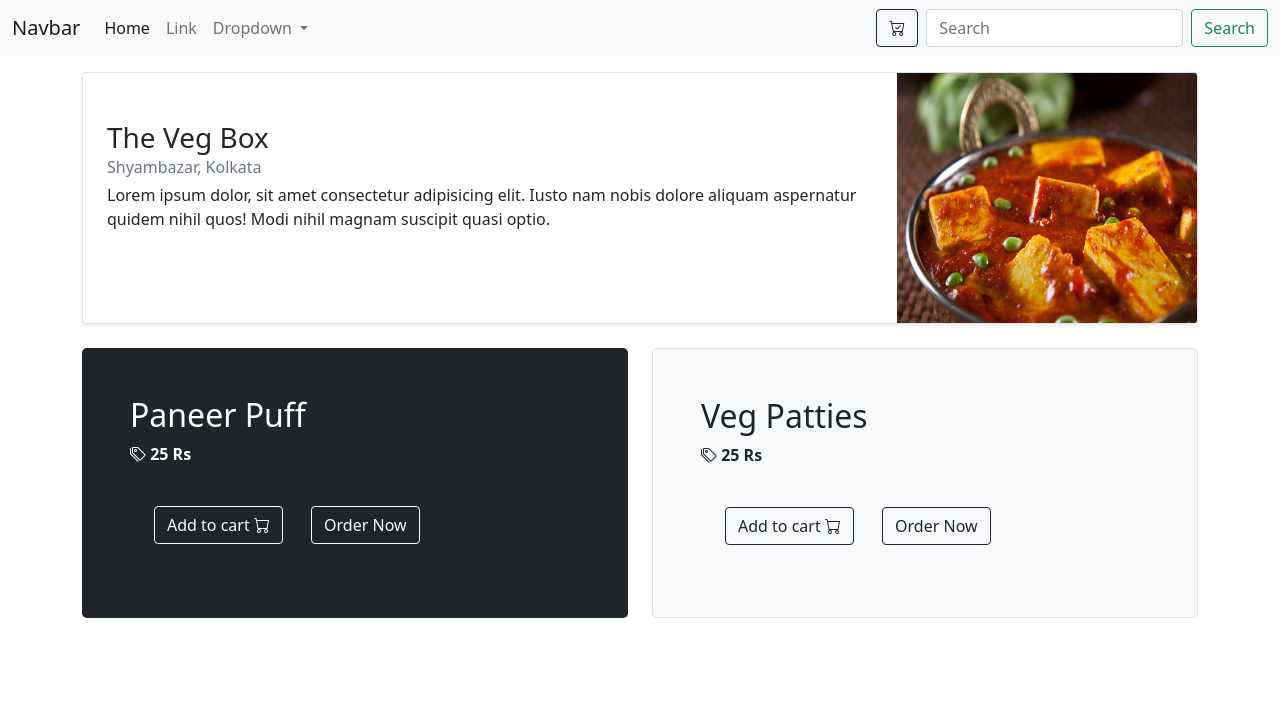
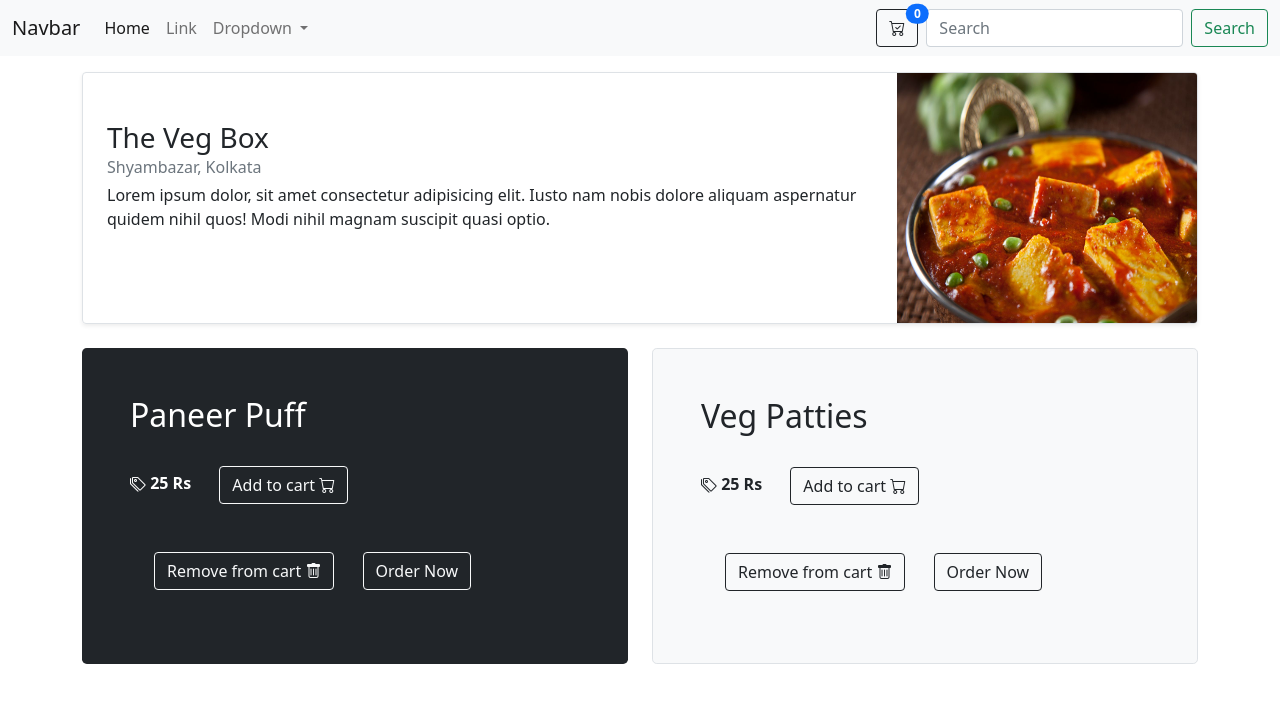
Before and after one commit to ankitmalakar7/Django-Food-delivery-app, a Django app: page /foodie/view/2 in a window 1280 px wide. Shown: the top 703 px of the page. Run offline with Django 3.2, Linux system fonts and the light colour scheme; data comes from the database, SQL or seed files in the repository; some libraries are stand-ins or nearby versions.

Commit message:
cart done, working on orders

```diff
--- a/FoodDeliveryApp/fda/foodie/templates/foodie/basic.html
+++ b/FoodDeliveryApp/fda/foodie/templates/foodie/basic.html
@@ -70,21 +70,10 @@
               </ul>
             </li>
           </ul>
-          <button
-            type="button"
-            id="pop"
-            class="btn btn-outline-dark mx-2"
-            data-bs-container="body"
-            data-bs-toggle="popover"
-            data-bs-placement="bottom"
-            data-bs-html="true"
-            data-bs-content="Bottom popover"
-          >
-            <i class="bi bi-cart-check"></i>
-          </button>
+          {% block nav %}{% endblock nav %}
           <form class="d-flex">
             <input
-              class="form-control me-2"
+              class="form-control me-2 mx-2"
               type="search"
               placeholder="Search"
               aria-label="Search"
@@ -108,11 +97,7 @@
       integrity="sha256-H+K7U5CnXl1h5ywQfKtSj8PCmoN9aaq30gDh27Xc0jk="
       crossorigin="anonymous"
     ></script>
-    <script>
-      $(function () {
-        $('[data-bs-toggle="popover"]').popover()
-      })
-    </script>
+    <script></script>
     {% block js %}{% endblock js %}
   </body>
 </html>
--- a/FoodDeliveryApp/fda/foodie/templates/foodie/view.html
+++ b/FoodDeliveryApp/fda/foodie/templates/foodie/view.html
@@ -1,4 +1,31 @@
-{% extends 'foodie/basic.html' %} {% block body %} {% for fid in fid %}
+{% extends 'foodie/basic.html' %} {% block nav %}
+<button
+  type="button"
+  id="popover"
+  class="btn btn-outline-dark position-relative"
+  data-bs-container="body"
+  data-bs-toggle="popover"
+  data-bs-placement="bottom"
+  data-bs-html="true"
+  data-bs-content=""
+>
+  <i class="bi bi-cart-check"></i
+  ><span
+    class="
+      position-absolute
+      top-0
+      start-100
+      translate-middle
+      badge
+      rounded-pill
+      bg-primary
+      my-1
+    "
+    id="cart"
+    >0</span
+  >
+</button>
+{% endblock nav %} {% block body %} {% for fid in fid %}
 {% if fid.res_name == "Biriyani House" %}
 <div class="container">
   <div
@@ -20,46 +47,75 @@
       <h3 class="mb-0">{{fid.res_name}}</h3>
       <div class="mb-1 text-muted">{{fid.res_adrs}}</div>
       <p class="card-text mb-auto">
-        Lorem ipsum dolor, sit amet consectetur adipisicing elit. Iusto nam nobis dolore aliquam aspernatur quidem nihil quos! Modi nihil magnam suscipit quasi optio.
+        Lorem ipsum dolor, sit amet consectetur adipisicing elit. Iusto nam
+        nobis dolore aliquam aspernatur quidem nihil quos! Modi nihil magnam
+        suscipit quasi optio.
       </p>
     </div>
     <div class="col-auto d-none d-lg-block">
-      <img src="../../../media/foodie/images/Biriyani_House.jpg" class="bd-placeholder-img" width="300" height="250" alt="" />
+      <img
+        src="../../../media/foodie/images/Biriyani_House.jpg"
+        class="bd-placeholder-img"
+        width="300"
+        height="250"
+        alt=""
+      />
     </div>
   </div>
   <div class="row align-items-md-stretch">
     <div class="col-md-6">
       <div class="h-100 p-5 text-white bg-dark rounded-3">
-        <h2>Chicken Biriyani</h2>
-        <p>
-          <b><i class="bi bi-tags"></i> {{fid.price}} Rs</b>
-        </p>
-        <button class="btn btn-outline-light mx-4 my-4" type="button">
+        <span id="namer1f1"><h2>Chicken Biriyani</h2></span>
+        <span id="pricer1f1"
+          ><b><i class="bi bi-tags"></i> {{fid.price}} Rs</b></span
+        >
+      <span id="divfdr1f1" class="divfd">
+        <button
+          class="btn btn-outline-light cart mx-4 my-4"
+          id="r1f1"
+          type="button"
+        >
           Add to cart <i class="bi bi-cart"></i>
         </button>
-        <button class="btn btn-outline-light" type="button">
-          Order Now
+        <button
+        class="btn btn-outline-light remove mx-4 my-4"
+        id="r1f1"
+        type="button"
+        >
+        Remove from cart <i class="bi bi-trash"></i>
       </button>
+    </span>
+        <button class="btn btn-outline-light" type="button">Order Now</button>
       </div>
     </div>
     <div class="col-md-6">
       <div class="h-100 p-5 bg-light border rounded-3">
-        <h2>Mutton Biriyani</h2>
-        <p>
-          <b><i class="bi bi-tags"></i> {{fid.price}} Rs</b>
-        </p>
-        <button class="btn btn-outline-dark mx-4 my-4" type="button">
+        <span id="namer1f2"><h2>Mutton Biriyani</h2></span>
+        <span id="pricer1f2"
+          ><b><i class="bi bi-tags"></i> {{fid.price}} Rs</b></span
+        >
+        <span id="divfdr1f2" class="divfd">
+        <button
+          class="btn btn-outline-dark cart mx-4 my-4"
+          id="r1f2"
+          type="button"
+        >
           Add to cart <i class="bi bi-cart"></i>
         </button>
-        <button class="btn btn-outline-dark" type="button">
-          Order Now
+        <button
+        class="btn btn-outline-dark remove mx-4 my-4"
+        id="r1f2"
+        type="button"
+        >
+        Remove from cart <i class="bi bi-trash"></i>
       </button>
+      </span>
+        <button class="btn btn-outline-dark" type="button">Order Now</button>
       </div>
     </div>
   </div>
 </div>
-{% endif %}
-{% if fid.res_name == "The Veg Box" %}
+{% endif %} {% if fid.res_name == "The Veg Box" %}
 <div class="container">
   <div
     class="
@@ -80,46 +136,75 @@
       <h3 class="mb-0">{{fid.res_name}}</h3>
       <div class="mb-1 text-muted">{{fid.res_adrs}}</div>
       <p class="card-text mb-auto">
-        Lorem ipsum dolor, sit amet consectetur adipisicing elit. Iusto nam nobis dolore aliquam aspernatur quidem nihil quos! Modi nihil magnam suscipit quasi optio.
+        Lorem ipsum dolor, sit amet consectetur adipisicing elit. Iusto nam
+        nobis dolore aliquam aspernatur quidem nihil quos! Modi nihil magnam
+        suscipit quasi optio.
       </p>
     </div>
     <div class="col-auto d-none d-lg-block">
-      <img src="../../../media/foodie/images/panner.jpg" class="bd-placeholder-img" width="300" height="250" alt="" />
+      <img
+        src="../../../media/foodie/images/panner.jpg"
+        class="bd-placeholder-img"
+        width="300"
+        height="250"
+        alt=""
+      />
     </div>
   </div>
   <div class="row align-items-md-stretch">
     <div class="col-md-6">
       <div class="h-100 p-5 text-white bg-dark rounded-3">
-        <h2>Paneer Puff</h2>
-        <p>
-          <b><i class="bi bi-tags"></i> {{fid.price}} Rs</b>
-        </p>
-        <button class="btn btn-outline-light mx-4 my-4" type="button">
+        <span id="namer2f1"><h2>Paneer Puff</h2></span>
+        <span id="pricer2f1"
+          ><b><i class="bi bi-tags"></i> {{fid.price}} Rs</b></span
+        >
+        <span id="divfdr2f1" class="divfd">
+        <button
+          class="btn btn-outline-light cart mx-4 my-4"
+          id="r2f1"
+          type="button"
+        >
           Add to cart <i class="bi bi-cart"></i>
         </button>
-        <button class="btn btn-outline-light" type="button">
-          Order Now
+        <button
+        class="btn btn-outline-light remove mx-4 my-4"
+        id="r2f1"
+        type="button"
+        >
+        Remove from cart <i class="bi bi-trash"></i>
       </button>
+      </span>
+        <button class="btn btn-outline-light" type="button">Order Now</button>
       </div>
     </div>
     <div class="col-md-6">
       <div class="h-100 p-5 bg-light border rounded-3">
-        <h2>Veg Patties</h2>
-        <p>
-          <b><i class="bi bi-tags"></i> {{fid.price}} Rs</b>
-        </p>
-        <button class="btn btn-outline-dark mx-4 my-4" type="button">
+        <span id="namer2f2"><h2>Veg Patties</h2></span>
+        <span id="pricer2f2"
+          ><b><i class="bi bi-tags"></i> {{fid.price}} Rs</b></span
+        >
+        <span id="divfdr2f2" class="divfd">
+        <button
+          class="btn btn-outline-dark cart mx-4 my-4"
+          id="r2f2"
+          type="button"
+        >
           Add to cart <i class="bi bi-cart"></i>
         </button>
-        <button class="btn btn-outline-dark" type="button">
-          Order Now
+        <button
+        class="btn btn-outline-dark remove mx-4 my-4"
+        id="r2f2"
+        type="button"
+        >
+        Remove from cart <i class="bi bi-trash"></i>
       </button>
+      </span>
+        <button class="btn btn-outline-dark" type="button">Order Now</button>
       </div>
     </div>
   </div>
 </div>
-{% endif %}
-{% if fid.res_name == "Ice Corner" %}
+{% endif %} {% if fid.res_name == "Ice Corner" %}
 <div class="container">
   <div
     class="
@@ -140,32 +225,50 @@
       <h3 class="mb-0">{{fid.res_name}}</h3>
       <div class="mb-1 text-muted">{{fid.res_adrs}}</div>
       <p class="card-text mb-auto">
-        Lorem ipsum dolor, sit amet consectetur adipisicing elit. Iusto nam nobis dolore aliquam aspernatur quidem nihil quos! Modi nihil magnam suscipit quasi optio.
+        Lorem ipsum dolor, sit amet consectetur adipisicing elit. Iusto nam
+        nobis dolore aliquam aspernatur quidem nihil quos! Modi nihil magnam
+        suscipit quasi optio.
       </p>
     </div>
     <div class="col-auto d-none d-lg-block">
-      <img src="../../../media/foodie/images/IceCream.jpg" class="bd-placeholder-img" width="300" height="250" alt="" />
+      <img
+        src="../../../media/foodie/images/IceCream.jpg"
+        class="bd-placeholder-img"
+        width="300"
+        height="250"
+        alt=""
+      />
     </div>
   </div>
   <div class="row align-items-md-stretch">
     <div class="col-md-6">
       <div class="h-100 p-5 text-white bg-dark rounded-3">
-        <h2>Butterscotch</h2>
-        <p>
+        <span id="namer3f1"> <h2>Butterscotch</h2> </span>
+        <span id="pricer3f1">
           <b><i class="bi bi-tags"></i> {{fid.price}} Rs</b>
-        </p>
-        <button class="btn btn-outline-light mx-4 my-4" type="button">
+        </span>
+        <span id="divfdr3f1" class="divfd">
+        <button
+          class="btn btn-outline-light cart mx-4 my-4"
+          id="r3f1"
+          type="button"
+        >
           Add to cart <i class="bi bi-cart"></i>
         </button>
-        <button class="btn btn-outline-light" type="button">
-          Order Now
+        <button
+        class="btn btn-outline-light remove mx-4 my-4"
+        id="r3f1"
+        type="button"
+        >
+        Remove from cart <i class="bi bi-trash"></i>
       </button>
+      </span>
+        <button class="btn btn-outline-light" type="button">Order Now</button>
       </div>
     </div>
   </div>
 </div>
-{% endif %}
-{% if fid.res_name == "The Cake Shop" %}
+{% endif %} {% if fid.res_name == "The Cake Shop" %}
 <div class="container">
   <div
     class="
@@ -186,33 +289,99 @@
       <h3 class="mb-0">{{fid.res_name}}</h3>
       <div class="mb-1 text-muted">{{fid.res_adrs}}</div>
       <p class="card-text mb-auto">
-        Lorem ipsum dolor, sit amet consectetur adipisicing elit. Iusto nam nobis dolore aliquam aspernatur quidem nihil quos! Modi nihil magnam suscipit quasi optio.
+        Lorem ipsum dolor, sit amet consectetur adipisicing elit. Iusto nam
+        nobis dolore aliquam aspernatur quidem nihil quos! Modi nihil magnam
+        suscipit quasi optio.
       </p>
     </div>
     <div class="col-auto d-none d-lg-block">
-      <img src="../../../media/foodie/images/Cakes.jpg" class="bd-placeholder-img" width="300" height="250" alt="" />
+      <img
+        src="../../../media/foodie/images/Cakes.jpg"
+        class="bd-placeholder-img"
+        width="300"
+        height="250"
+        alt=""
+      />
     </div>
   </div>
   <div class="row align-items-md-stretch">
     <div class="col-md-6">
       <div class="h-100 p-5 text-white bg-dark rounded-3">
-        <h2>Butterscotch</h2>
-        <p>
+        <span><h2>id="namer1f1"Butterscotch</h2> </span
+        ><span>
+          id="pricer4f1">
           <b><i class="bi bi-tags"></i> {{fid.price}} Rs</b>
-        </p>
-        <button class="btn btn-outline-light mx-4 my-4" type="button">
+        </span>
+        <span id="divfdr4f1" class="divfd">
+        <button
+          class="btn btn-outline-light cart mx-4 my-4"
+          id="r4f1"
+          type="button"
+        >
           Add to cart <i class="bi bi-cart"></i>
         </button>
-        <button class="btn btn-outline-light" type="button">
-          Order Now
+        <button
+        class="btn btn-outline-light remove mx-4 my-4"
+        id="r4f1"
+        type="button"
+        >
+        Remove from cart <i class="bi bi-trash"></i>
       </button>
+      </span>
+        <button class="btn btn-outline-light" type="button">Order Now</button>
       </div>
     </div>
   </div>
 </div>
-{% endif %}
+{% endif %} {% endfor %} {% endblock body %} {% block js %}
+<script>
+  $(function () {
+    $('[data-bs-toggle="popover"]').popover();
+  });
+  if(localStorage.getItem('cart') == null){
+    var cart = {};
+  }
+  else{
+    var cart = JSON.parse(localStorage.getItem('cart'));
+    updateCart(cart);
+  }
+  $('button.cart').click(function () {
+    var id = $(this).attr('id');
+    var name = $('#name' + id).text();
+    var price = $('#price' + id).text();
+    var quantity = 1;
+    if (cart[id] == null) {
+      cart[id] = {
+        name: name,
+        price: price,
+        quantity: quantity
+      };
+    } else {
+      cart[id].quantity++;
+    }
+    localStorage.setItem('cart', JSON.stringify(cart));
+    updateCart(cart);
+  });
+  function updateCart(cart) {
+    var sum = 0;
+    for (var item in cart) {
+      sum += cart[item].quantity;
+      console.log(cart[item].quantity);
 
-{% endfor %}
-{% endblock body %}
-{% block js %}
+    }
+    localStorage.setItem('cart', JSON.stringify(cart));
+    $('#cart').text(sum);
+  }
+  $('button.remove').click(function () {
+    cart = JSON.parse(localStorage.getItem('cart'));
+    var id = $(this).attr('id');
+    if (cart[id].quantity > 0) {
+      cart[id].quantity--;
+    } else {
+      delete cart[id];
+    }
+    localStorage.setItem('cart', JSON.stringify(cart));
+    updateCart(cart);
+  });
+</script>
 {% endblock js %}
```
Also changed, not shown: FoodDeliveryApp/fda/foodie/templates/foodie/index.html (+14 -17 lines). Lines whose indentation alone changed are shown as unchanged.
